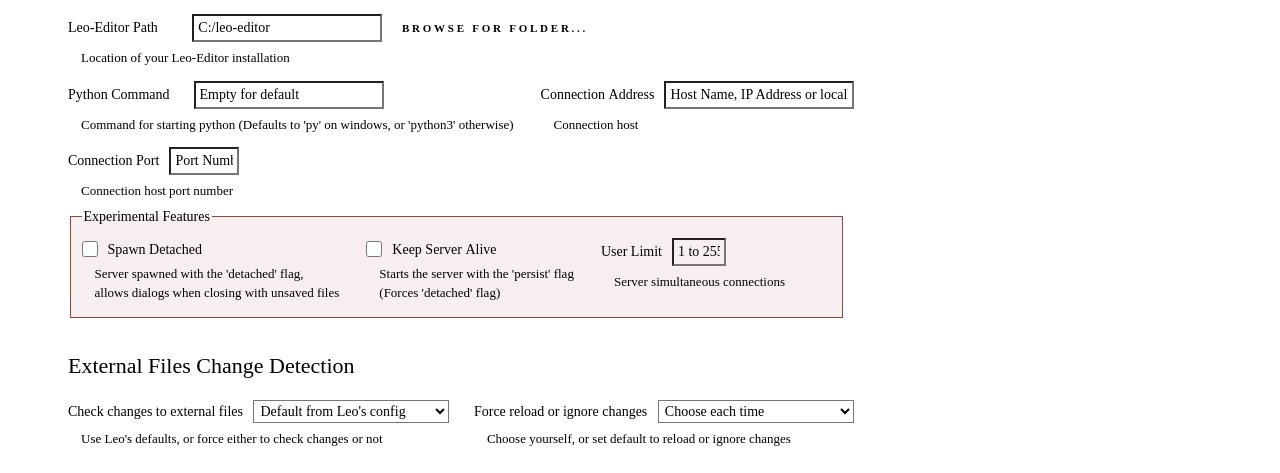
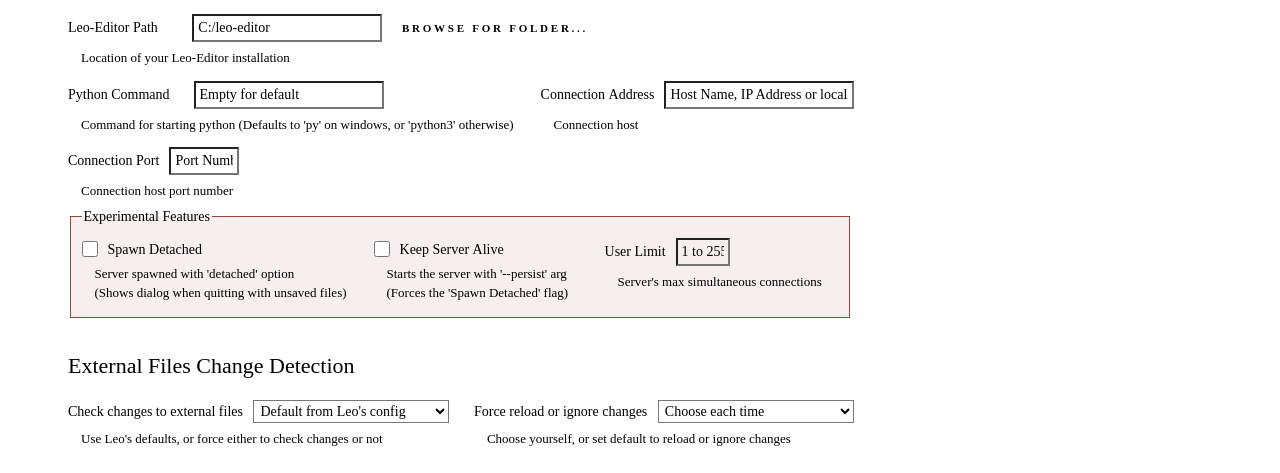
Before and after one commit to boltex/leointeg, a website built with webpack: page src/webviews/settingsPanel/index.html in a window 1280 px wide. Shown: the part 549-1022 px from the top of the page. Built offline with nearby package versions, Linux system fonts and the light colour scheme.

Commit message:
Fixed index and css of welcome/settings webview

```diff
--- a/src/webviews/settingsPanel/index.html
+++ b/src/webviews/settingsPanel/index.html
@@ -174,8 +174,8 @@
                          data-setting />
                   <label for="setDetached">Spawn&nbsp;Detached</label>
                 </div>
-                <span class="setting__hint">Server spawned with the 'detached' flag,<br>
-                  allows dialogs when closing with unsaved files</span>
+                <span class="setting__hint">Server spawned with 'detached' option<br>
+                  (Shows dialog when quitting with unsaved files)</span>
               </div>
               <div class="setting">
                 <div class="setting__input">
@@ -185,8 +185,8 @@
                          data-setting />
                   <label for="setPersist">Keep&nbsp;Server&nbsp;Alive</label>
                 </div>
-                <span class="setting__hint">Starts the server with the 'persist' flag<br>
-                  (Forces 'detached' flag)</span>
+                <span class="setting__hint">Starts the server with '--persist' arg<br>
+                  (Forces the 'Spawn Detached' flag)</span>
               </div>
               <div class="setting">
                 <div class="setting__input">
@@ -200,7 +200,7 @@
                          placeholder="1 to 255"
                          data-setting />
                 </div>
-                <span class="setting__hint">Server simultaneous connections</span>
+                <span class="setting__hint">Server's max simultaneous connections</span>
               </div>
 
             </fieldset>
--- a/src/webviews/settingsPanel/scss/main.scss
+++ b/src/webviews/settingsPanel/scss/main.scss
@@ -916,6 +916,7 @@
   display: flex;
   flex-wrap: wrap;
   margin-right: 1em;
+  padding-right: 0;
   border-style: solid;
   border-width: 1px;
   background-color: #80000010;
```
Also changed, not shown: 1 other file.
